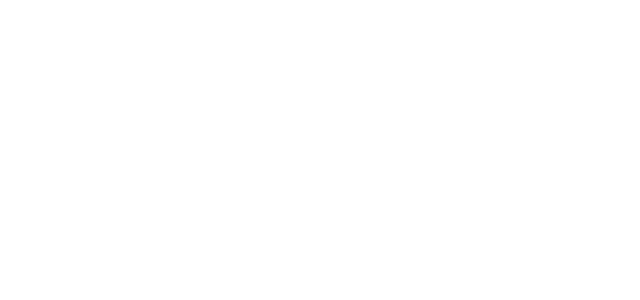
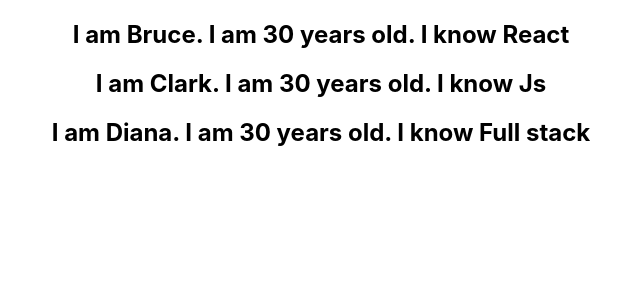
Before and after one commit to venkatesh-tech/React_Basics, a React (Create React App) app: page / in a window 1280 px wide. Shown: the top 300 px of the page, without its empty margins (319-959 px from the left). Built offline with nearby package versions, Linux system fonts and the light colour scheme.

Commit message:
Rendering Lists and keys

```diff
--- a/src/App.js
+++ b/src/App.js
@@ -11,6 +11,7 @@
 import EventBind from "./components/EventBind";
 import ParentComponent from "./components/ParentComponent";
 import UserGreeting from "./components/UserGreeting";
+import NameList from "./components/NameList";
 
 // function App() {
 //   return (
@@ -45,7 +46,8 @@
         {/* <PracticeFunction name="Bruce" /> */}
         {/* <EventBind /> */}
         {/* <ParentComponent /> */}
-        <UserGreeting />
+        {/* <UserGreeting /> */}
+        <NameList />
       </div>
     );
   }
--- /dev/null
+++ b/src/components/NameList.js
@@ -0,0 +1,35 @@
+import React from "react";
+import Person from "./Person";
+
+function NameList() {
+  //   const names = ["Bruce", "Clark", "Diana"];
+  //   const nameList = names.map((x) => <h2>{x}</h2>);
+  //   return <div>{nameList}</div>;
+
+  const persons = [
+    {
+      id: 1,
+      name: "Bruce",
+      age: 30,
+      skill: "React",
+    },
+    {
+      id: 2,
+      name: "Clark",
+      age: 30,
+      skill: "Js",
+    },
+    {
+      id: 3,
+      name: "Diana",
+      age: 30,
+      skill: "Full stack",
+    },
+  ];
+  const personList = persons.map((person) => (
+    <Person key={person.id} person={person} />
+  ));
+  return <div>{personList}</div>;
+}
+
+export default NameList;
--- /dev/null
+++ b/src/components/Person.js
@@ -0,0 +1,13 @@
+import React from "react";
+
+const Person = ({ person }) => {
+  return (
+    <div>
+      <h2>
+        I am {person.name}. I am {person.age} years old. I know {person.skill}
+      </h2>
+    </div>
+  );
+};
+
+export default Person;
```
